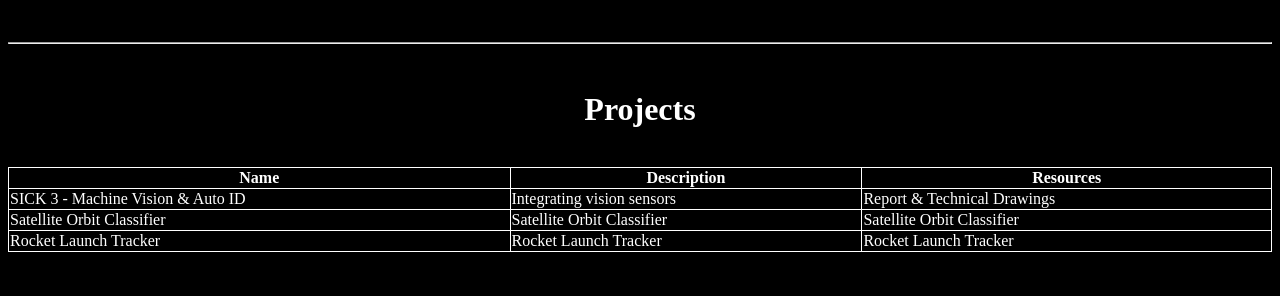
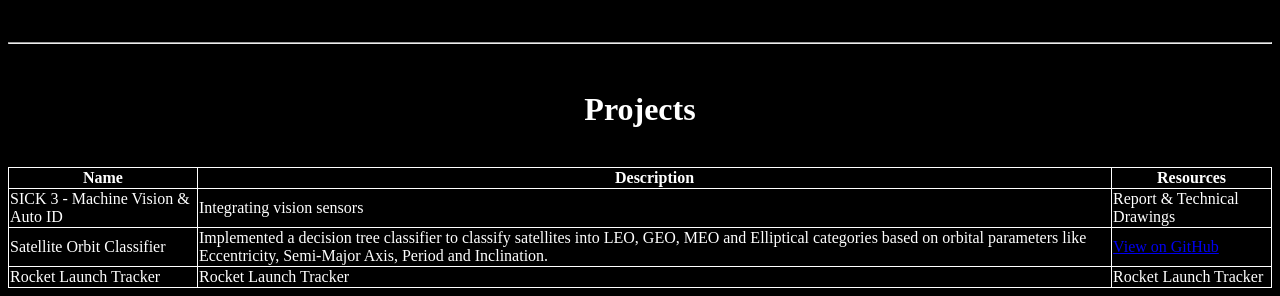
Before and after one commit to cmd-cosmos/cmd-cosmos.github.io, a plain HTML site: page index.html in a window 1280 px wide. Shown: the part 1653-1949 px from the top of the page. Before the commit the page ends 1913 px from the top, so only its background shows below. Drawn offline with Linux system fonts and the light colour scheme.

Commit message:
finished adding all details for the satellite orbit classifier

```diff
--- a/index.html
+++ b/index.html
@@ -95,8 +95,9 @@
             </tr>
             <tr>
                 <td>Satellite Orbit Classifier</td>
-                <td>Satellite Orbit Classifier</td>
-                <td>Satellite Orbit Classifier</td>
+                <td>Implemented a decision tree classifier to classify satellites into LEO, GEO, MEO and Elliptical categories based on orbital parameters like Eccentricity, Semi-Major Axis, Period and Inclination.
+</td>
+                <td><a href="https://github.com/cmd-cosmos/Projects/tree/master/AI-ML-Projects/Satellite-Orbit-Classification" target="_blank">View on GitHub</a></td>
             </tr>
             <tr>
                 <td>Rocket Launch Tracker</td>
```
